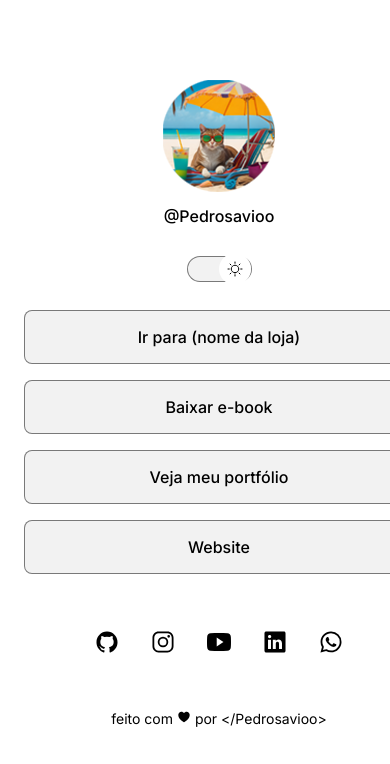
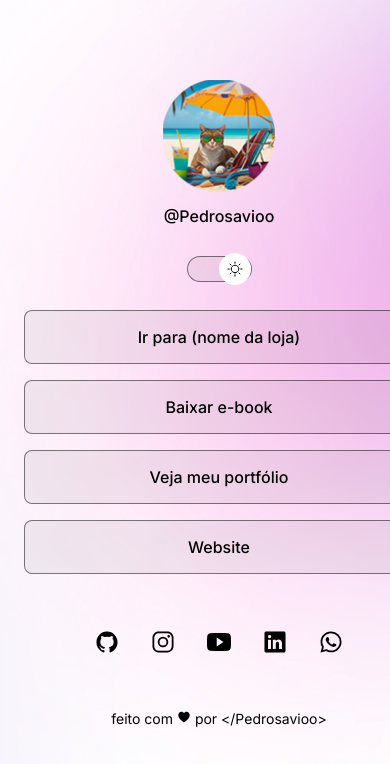
Before and after one commit to Pedrosavioo/link_page, a plain HTML site: page index.html in a window 390 px wide. Both pictures are taken after a click on the element 219 px from the left and 268 px from the top of the page. Shown: the top 764 px of the page. Drawn offline with nearby package versions, Linux system fonts and the light colour scheme.

Commit message:
image error adjustment

```diff
--- a/css/style.css
+++ b/css/style.css
@@ -6,7 +6,7 @@
 
 :root {
     --text-color: #ffffff;
-    --background: url(../assets/bg-mobile-dark.jpg);
+    --background: url(../assets/bg-desktop-dark.jpg);
     --stroke-color: rgba(255, 255, 255, 0.5);
     --surface-color: rgba(255, 255, 255, 0.05);
     --surface-color-hover: rgba(0, 0, 0, 0.02);
@@ -16,7 +16,7 @@
 
 .light{
     --text-color: #000000;
-    --background: url(../assets/bg-mobile-light.jpg);
+    --background: url(../assets/bg-desktop-light.jpg);
     --stroke-color: rgba(0, 0, 0, 0.5);
     --surface-color: rgba(0, 0, 0, 0.05);
     --surface-color-hover: rgba(0, 0, 0, 0.02);
```
Also changed, not shown: index.html (+0 -1 lines).
